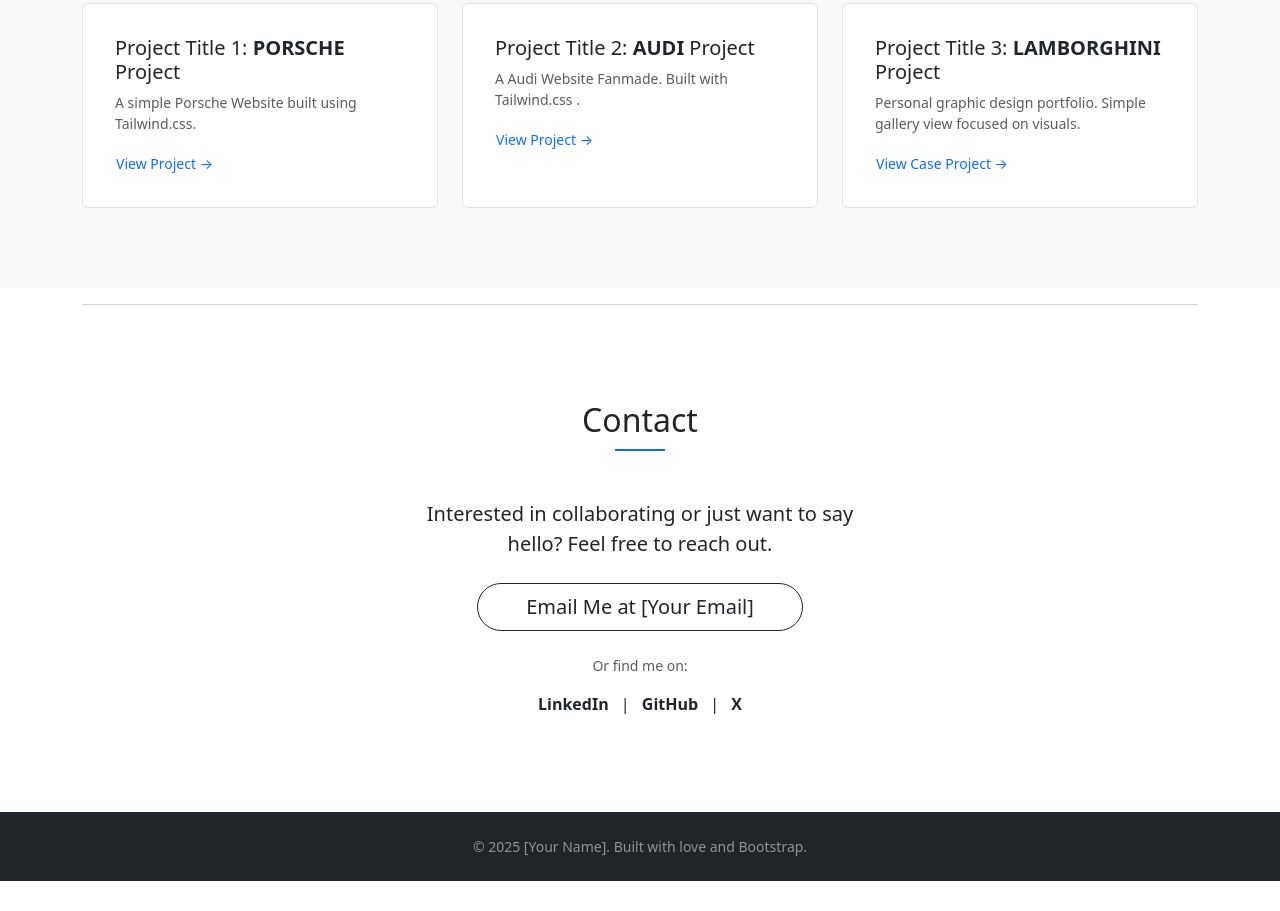
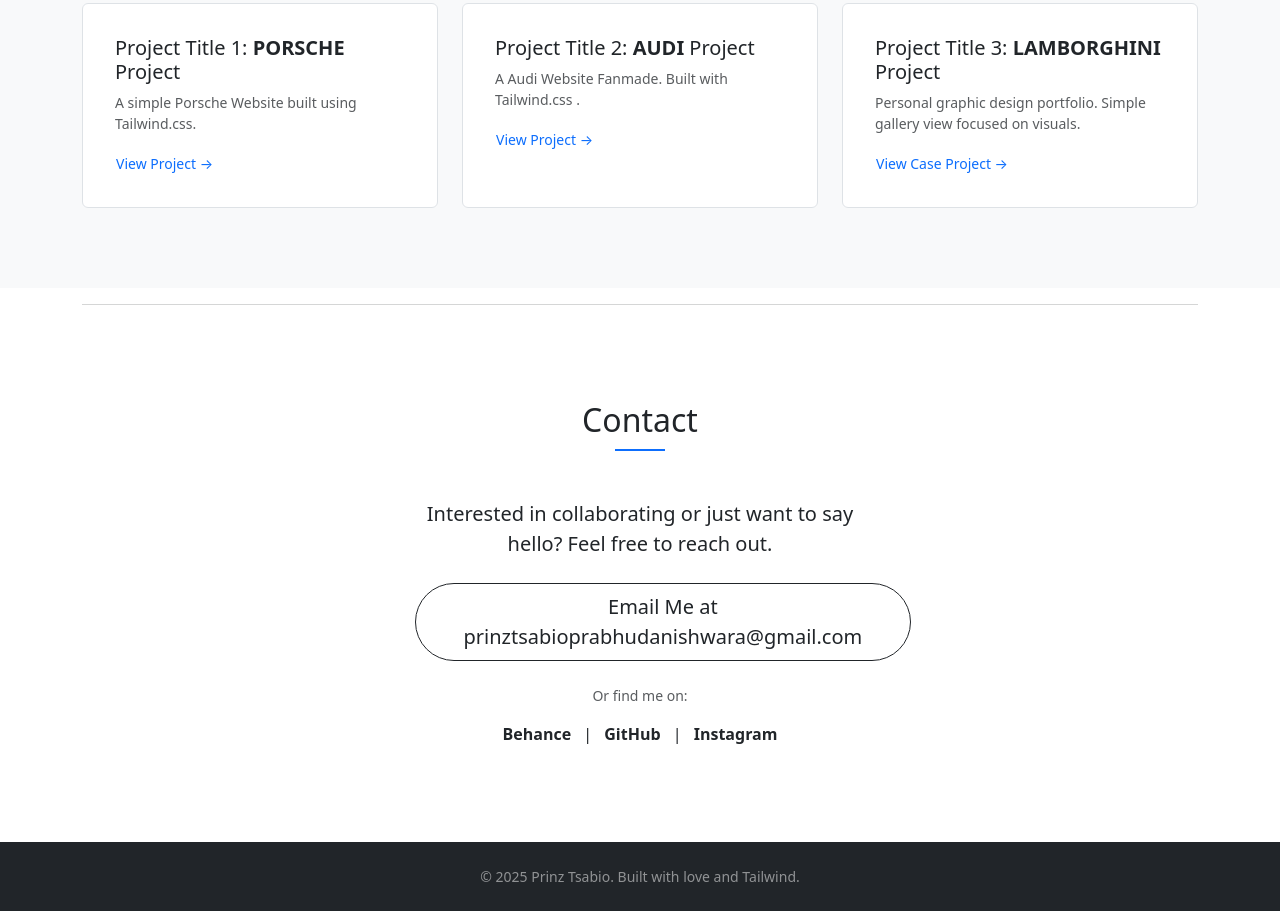
Before and after one commit to PrinzTsabioPrabhu-commits/My-Portofolio, a plain HTML site: page index.html in a window 1280 px wide. Shown: the part 1513-2424 px from the top of the page. Before the commit the page ends 2394 px from the top, so only its background shows below. Drawn offline with nearby package versions, Linux system fonts and the light colour scheme.

Commit message:
perubahan desainnya social medianya

```diff
--- a/index.html
+++ b/index.html
@@ -172,16 +172,16 @@
                         Interested in collaborating or just want to say hello? Feel free to reach out.
                     </p>
                     <a href="mailto:[Your Email]" class="btn btn-outline-dark btn-lg rounded-pill px-5 mb-4">
-                        Email Me at [Your Email]
+                        Email Me at prinztsabioprabhudanishwara@gmail.com
                     </a>
 
                     <p class="text-muted small">
                         Or find me on:
                     </p>
                     <p>
-                        <a href="[LinkedIn Link]" class="text-dark mx-2 text-decoration-none fw-bold">LinkedIn</a> |
-                        <a href="[GitHub Link]" class="text-dark mx-2 text-decoration-none fw-bold">GitHub</a> |
-                        <a href="[Twitter/X Link]" class="text-dark mx-2 text-decoration-none fw-bold">X</a>
+                        <a href="https://www.behance.net/prinztsabio" class="text-dark mx-2 text-decoration-none fw-bold">Behance</a> |
+                        <a href="https://github.com/PrinzTsabioPrabhu-commits" class="text-dark mx-2 text-decoration-none fw-bold">GitHub</a> |
+                        <a href="Yang ikut berapa peserta?" class="text-dark mx-2 text-decoration-none fw-bold">Instagram</a>
                     </p>
                 </div>
             </div>
@@ -190,7 +190,7 @@
 
     <footer class="bg-dark text-center py-4">
         <div class="container">
-            <p class="m-0 text-white-50 small">&copy; 2025 [Your Name]. Built with love and Bootstrap.</p>
+            <p class="m-0 text-white-50 small">&copy; 2025 Prinz Tsabio. Built with love and Tailwind.</p>
         </div>
     </footer>
 
```
